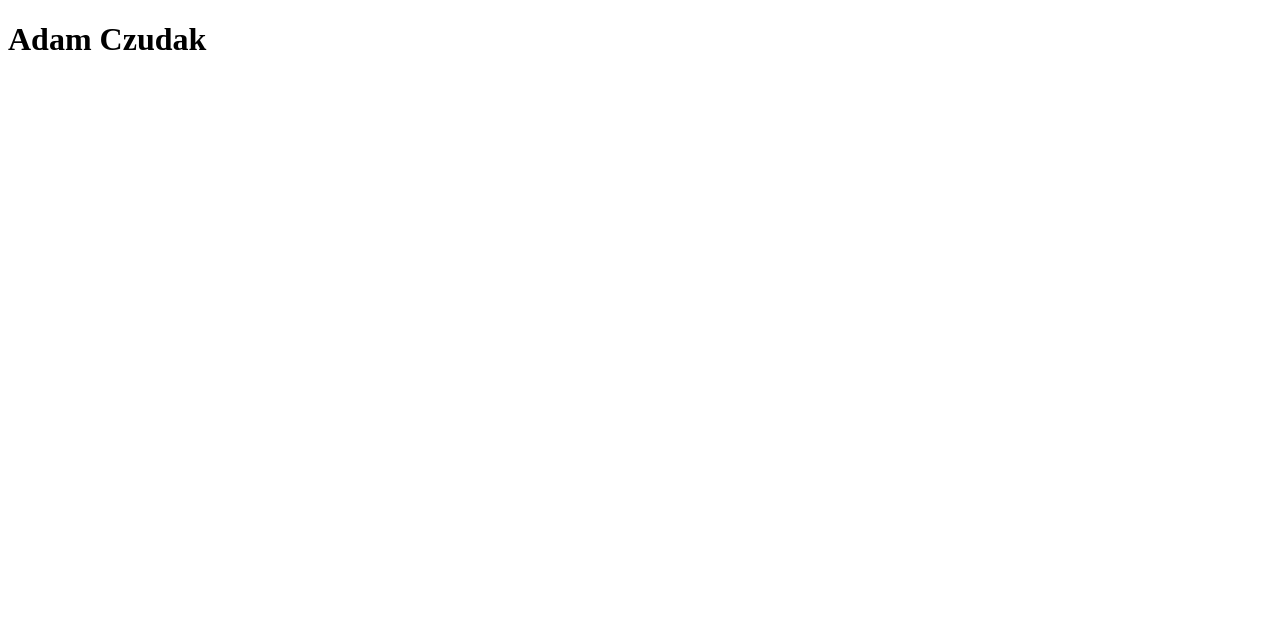
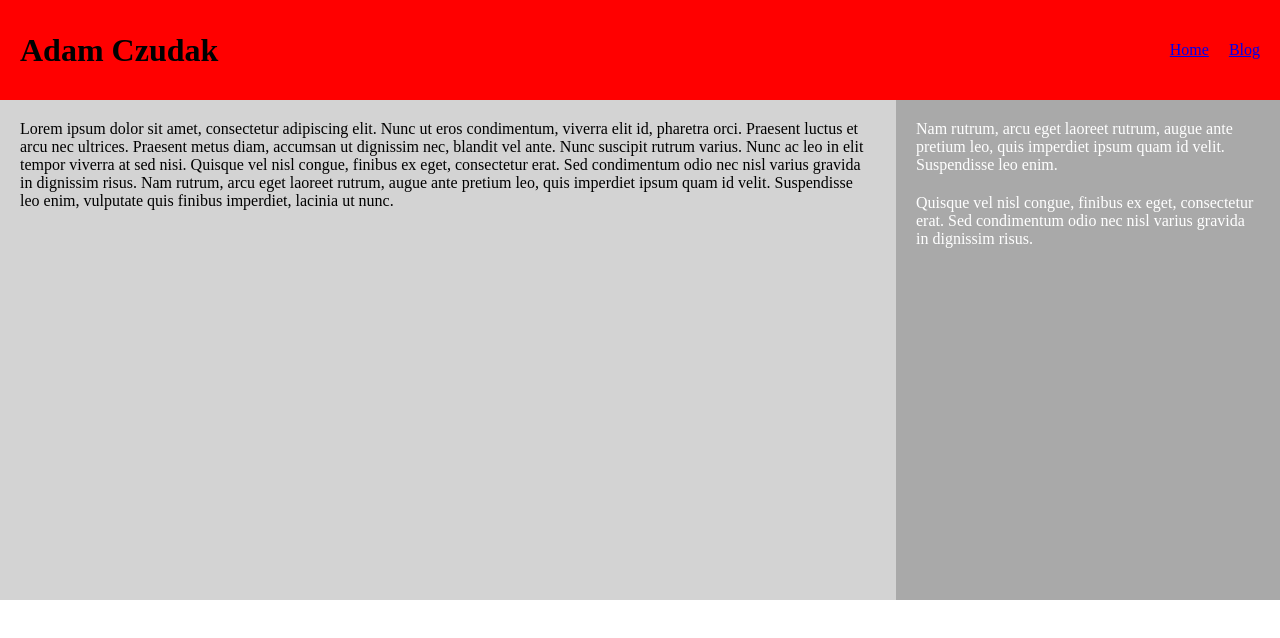
Before and after one commit to arczudak-su/Lab1, a plain HTML site: page index.html in a window 1280 px wide. Drawn offline with Linux system fonts and the light colour scheme.

Commit message:
added css and mod html

```diff
--- a/index.html
+++ b/index.html
@@ -5,8 +5,48 @@
     <meta name="viewpoint" content="width=device-width, initital-scale=1.0">
     <meta http-equiv="X-UA-Compatible" content="ie=edge">
     <title>IST 363 Lab 1</title>
+
+    <link rel="stylesheet" href="styles.css" />
 </head>
 <body>
-    <h1>Adam Czudak</h1>
+    <div class="header">
+        <h1>Adam Czudak</h1>
+
+        <ul class="navigation">
+            <li>
+                <a href="index.html">Home</a>
+             </li>
+            <li>
+            <a href="blog.html">Blog</a>
+            </li>
+        </ul>
+    </div>
+    <div class="main">
+        <div class="content">
+            <p>
+                Lorem ipsum dolor sit amet, consectetur adipiscing elit.
+                Nunc ut eros condimentum, viverra elit id, pharetra orci.
+                Praesent luctus et arcu nec ultrices. Praesent metus diam,
+                accumsan ut dignissim nec, blandit vel ante. Nunc suscipit rutrum varius.
+                Nunc ac leo in elit tempor viverra at sed nisi. Quisque vel nisl congue,
+                finibus ex eget, consectetur erat. Sed condimentum odio nec nisl varius gravida
+                in dignissim risus. Nam rutrum, arcu eget laoreet rutrum, augue ante pretium leo,
+                quis imperdiet ipsum quam id velit. Suspendisse leo enim, vulputate quis finibus imperdiet,
+                lacinia ut nunc.
+
+            </p>
+        </div>
+        <div class="sidebar">
+            <p>
+                Nam rutrum, arcu eget laoreet rutrum, augue ante pretium leo,
+                quis imperdiet ipsum quam id velit. Suspendisse leo enim.
+
+            </p>
+            <p>
+                Quisque vel nisl congue, finibus ex eget, consectetur erat. Sed condimentum odio nec nisl varius gravida
+                in dignissim risus.
+            </p>
+        </div>
+    </div>
 </body>
 </html>
--- /dev/null
+++ b/styles.css
@@ -0,0 +1,55 @@
+html{
+    padding:0px;
+    margin:0px;
+}
+
+body{
+    padding:0px;
+    margin:0px;
+}
+
+.header{
+    height:60px;
+    line-height:60px;
+    padding: 20px 20px 20px 20px;
+    background-color: red;
+    text-decoration: none;
+}
+
+h1{
+    float:left;
+    margin:0px;
+}
+
+ul{
+    float:right;
+    margin:0px;
+    padding:0px;
+    list-style-type: none;
+    text-decoration: none;
+}
+
+li{
+    float:left;
+    margin:0px 0px 0px 20px;
+    text-decoration: none;
+}
+
+.content{
+   width: 70%;
+   float: left;
+   background-color: lightgrey;
+   min-height:500px;
+}
+
+.sidebar{
+    width: 30%;
+    float:left;
+    background-color: darkgray;
+    color:white;
+    min-height:500px;
+}
+
+p{
+    margin:20px;
+}
```
